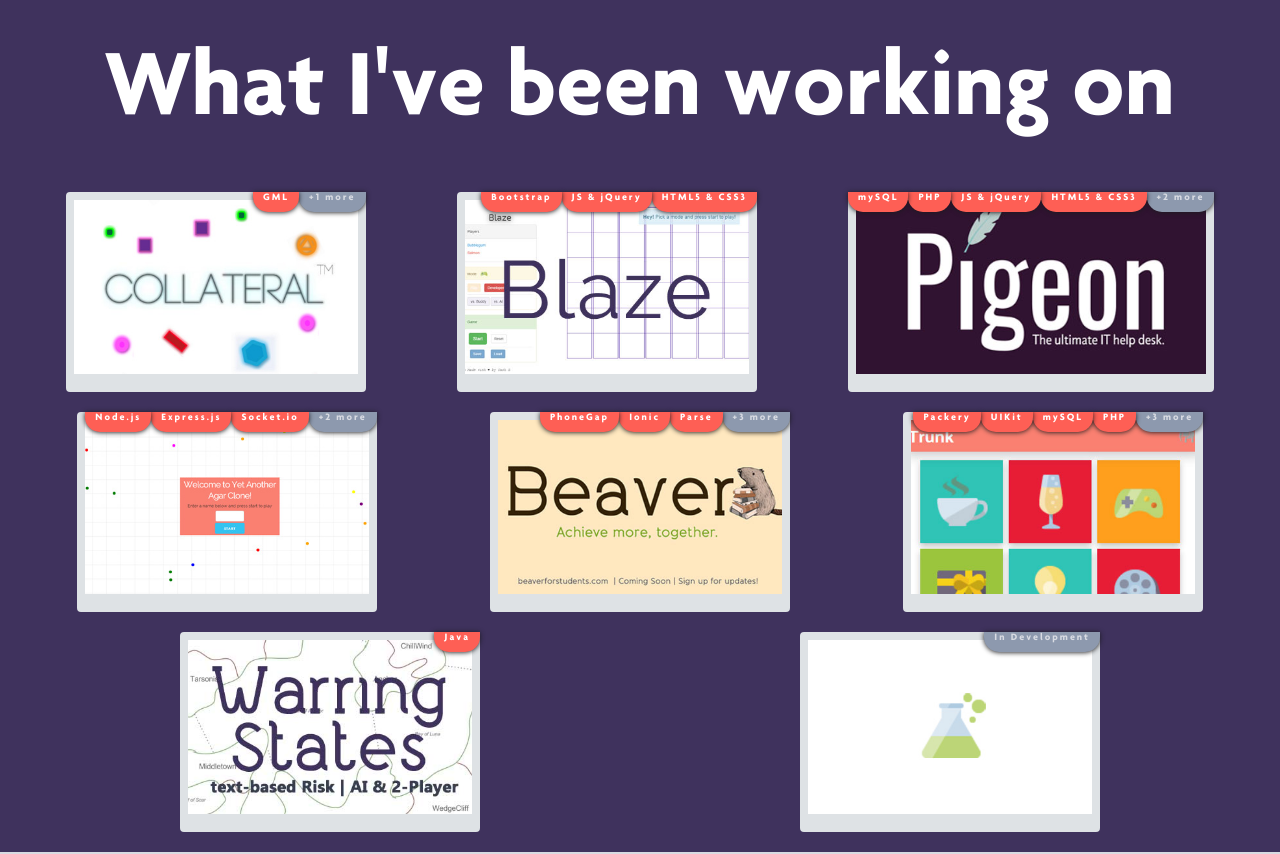
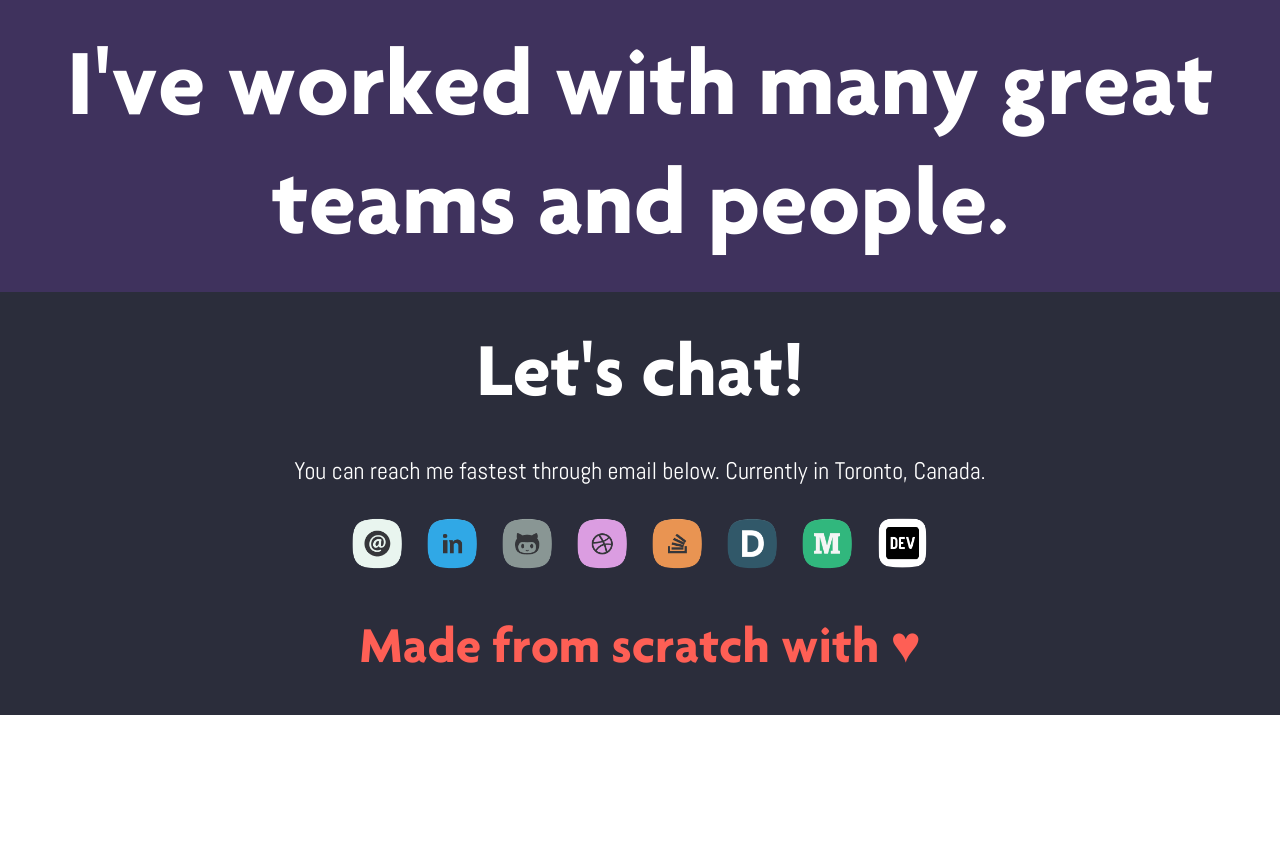
Before and after one commit to yashsway/yashsway.github.io, a plain HTML site: page index.html in a window 1280 px wide. Shown: the part 986-1840 px from the top of the page. After the commit the page ends 1701 px from the top, so only its background shows below. Drawn offline with nearby package versions, Linux system fonts and the light colour scheme; a script that the page names is missing; files whose address does not match are found by name.

Commit message:
removed outdated section. added devto link. updated links

```diff
--- a/assets/css/home.scss
+++ b/assets/css/home.scss
@@ -166,6 +166,12 @@
 }
 
 #experience-section {
+    background-color: #3F325D;
+
+    .section-header {
+      color: white;
+    }
+
     #one {
         @include flex(1 1 20%);
     }
--- a/index.html
+++ b/index.html
@@ -61,98 +61,6 @@
                 </div>
             </div>
         </div>
-        <div class="home-section" id="samples-section">
-            <div class="flex-parent-column stretch">
-                <div class="flex-child-column" id="one">
-                    <p class="sub-header center section-header">What I've been working on</p>
-                </div>
-                <div class="flex-child-column" id="two">
-                    <div class="flex-parent-row flex-wrappable" id="project-gallery">
-                        <div class="flex-child-row">
-                            <div class="content">
-                                <div class="wrapper">
-                                    <div class="tool-badge tool-badge-more">+1 more</div>
-                                    <div class="tool-badge">GML</div>
-                                    <div class="picture-card" id="collateral"></div>
-                                </div>
-                            </div>
-                        </div>
-                        <div class="flex-child-row">
-                            <div class="content">
-                                <div class="wrapper">
-                                    <div class="tool-badge">HTML5 &amp; CSS3</div>
-                                    <div class="tool-badge">JS &amp; jQuery</div>
-                                    <div class="tool-badge">Bootstrap</div>
-                                    <div class="picture-card" id="blaze"></div>
-                                </div>
-                            </div>
-                        </div>
-                        <div class="flex-child-row">
-                            <div class="content">
-                                <div class="wrapper">
-                                    <div class="tool-badge tool-badge-more">+2 more</div>
-                                    <div class="tool-badge">HTML5 &amp; CSS3</div>
-                                    <div class="tool-badge">JS &amp; jQuery</div>
-                                    <div class="tool-badge">PHP</div>
-                                    <div class="tool-badge">mySQL</div>
-                                    <div class="picture-card" id="pigeon"></div>
-                                </div>
-                            </div>
-                        </div>
-                        <div class="flex-child-row">
-                            <div class="content">
-                                <div class="wrapper">
-                                    <div class="tool-badge tool-badge-more">+2 more</div>
-                                    <div class="tool-badge">Socket.io</div>
-                                    <div class="tool-badge">Express.js</div>
-                                    <div class="tool-badge">Node.js</div>
-                                    <div class="picture-card" id="yaac"></div>
-                                </div>
-                            </div>
-                        </div>
-                        <div class="flex-child-row">
-                            <div class="content">
-                                <div class="wrapper">
-                                    <div class="tool-badge tool-badge-more">+3 more</div>
-                                    <div class="tool-badge">Parse</div>
-                                    <div class="tool-badge">Ionic</div>
-                                    <div class="tool-badge">PhoneGap</div>
-                                    <div class="picture-card" id="beaver"></div>
-                                </div>
-                            </div>
-                        </div>
-                        <div class="flex-child-row">
-                            <div class="content">
-                                <div class="wrapper">
-                                    <div class="tool-badge tool-badge-more">+3 more</div>
-                                    <div class="tool-badge">PHP</div>
-                                    <div class="tool-badge">mySQL</div>
-                                    <div class="tool-badge">UIKit</div>
-                                    <div class="tool-badge">Packery</div>
-                                    <div class="picture-card" id="trunk"></div>
-                                </div>
-                            </div>
-                        </div>
-                        <div class="flex-child-row">
-                            <div class="content">
-                                <div class="wrapper">
-                                    <div class="tool-badge">Java</div>
-                                    <div class="picture-card" id="wstates"></div>
-                                </div>
-                            </div>
-                        </div>
-                        <div class="flex-child-row">
-                            <div class="content">
-                                <div class="wrapper">
-                                    <div class="tool-badge tool-badge-more">In Development</div>
-                                    <div class="picture-card" id="indev"></div>
-                                </div>
-                            </div>
-                        </div>
-                    </div>
-                </div>
-            </div>
-        </div>
         <div class="home-section" id="experience-section">
             <div class="flex-parent-column flex-parent-center stretch">
                 <div class="flex-child-column" id="one">
@@ -182,9 +90,12 @@
                                 <a class="home-section__social-link" href="https://github.com/yashsway" target="_blank"><img class="contact-icons" src="media/icons/git.png" alt="Github" title="Github Profile">
                                 </a>
                                 <a class="home-section__social-link" href="https://dribbble.com/yashsway" target="_blank"><img class="contact-icons" src="media/icons/dribble.png" alt="Dribble" title="Dribble Profile" /></a>
-                                <a class="home-section__social-link" href="https://stackoverflow.com/users/3436164/mightyrevenge" target="_blank"><img class="contact-icons" src="media/icons/stackover.png" alt="Stack Overflow" title="Stack Overflow Profile">
+                                <a class="home-section__social-link" href="https://stackoverflow.com/users/3436164/ykadaru" target="_blank"><img class="contact-icons" src="media/icons/stackover.png" alt="Stack Overflow" title="Stack Overflow Profile">
+                                </a>
+                                <a class="home-section__social-link" href="https://devpost.com/yashsway" target="_blank"><img class="contact-icons" src="media/icons/devpost.png" alt="Devpost" title="Devpost Profile">
                                 </a>
                                 <a class="home-section__social-link" href="https://medium.com/@YashsWay" target="_blank"><img class="contact-icons" src="media/icons/medium.png" alt="Medium" title="Personal Blog"></a>
+                                <a class="home-section__social-link" href="https://dev.to/yashsway" target="_blank"><img class="contact-icons" src="media/icons/devto.png" alt="dev.to" title="Dev.to Profile"></a>
                             </div>
                         </div>
                     </div>
```
Also changed, not shown: assets/css/home.css, media/icons/devto.png (added).
